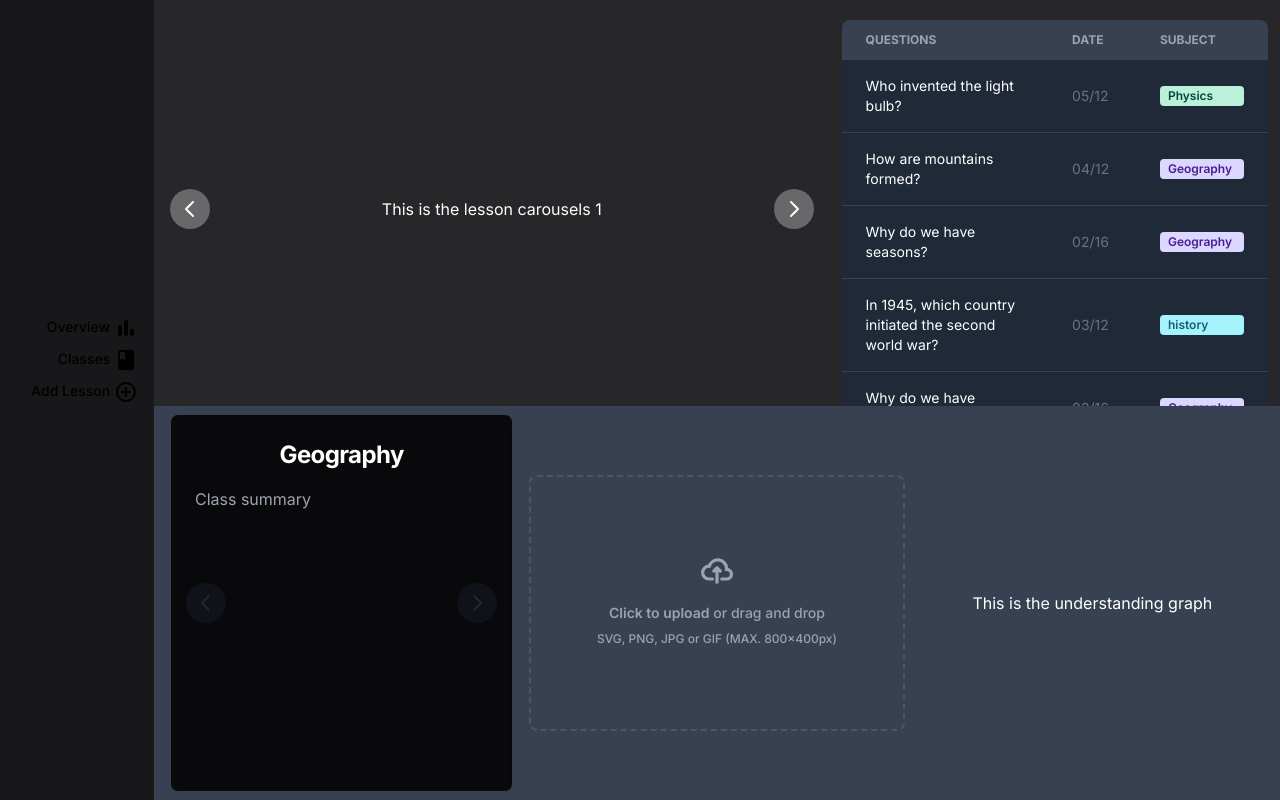
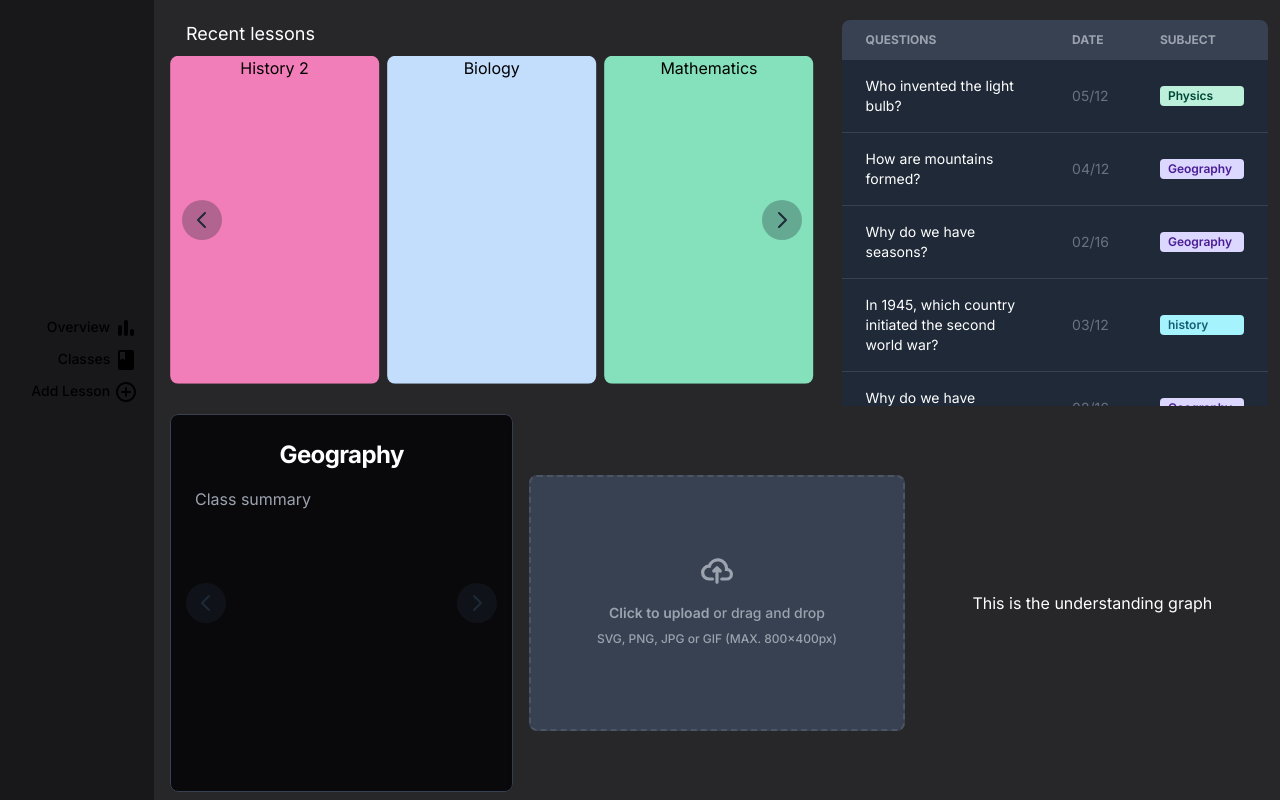
Before and after one commit to amadrafi/qubed_react, a Next.js app: page / in a window 1280 px wide. Built offline with nearby package versions, Linux system fonts and the light colour scheme.

Commit message:
added carousels

```diff
--- a/src/app/components/Carousel.js
+++ b/src/app/components/Carousel.js
@@ -4,10 +4,26 @@ import ClassCard from "./ClassCard";
 
 function LessonCarousels() {
   return (
-    <Carousel indicators={false} slide={false}>
-      <h1 className="text-center mx-auto">This is the lesson carousels 1</h1>
-      <h1 className="text-center mx-auto">This is the lesson carousels 2</h1>
-    </Carousel>
+    <div className="w-full h-full px-1 mx-2">
+      <h1 className=" pl-5 py-2 text-medium text-lg">Recent lessons</h1>
+      <Carousel indicators={false} slide={false} className="dark h-5/6 text-center">
+        <div className='grid grid-cols-3 h-full w-full  text-black overflow-x-hidden'>
+          <div className="bg-pink-400 rounded-lg mx-1">History 2</div>
+          <div className="bg-blue-200 rounded-lg mx-1">Biology</div>
+          <div className="bg-green-300 rounded-lg mx-1">Mathematics</div>
+        </div>
+        <div className='grid grid-cols-3 h-full w-full text-black overflow-x-hidden'>
+          <div className="bg-pink-400 rounded-lg mx-1">History 2</div>
+          <div className="bg-blue-200 rounded-lg mx-1">Biology</div>
+          <div className="bg-green-300 rounded-lg mx-1">Mathematics</div>
+        </div>
+        <div className='grid grid-cols-3 h-full w-full text-black overflow-x-hidden'>
+          <div className="bg-pink-400 rounded-lg ">History 2</div>
+          <div className="bg-blue-200 rounded-lg ">Biology</div>
+          <div className="bg-green-300 rounded-lg ">Mathematics</div>
+        </div>
+      </Carousel>
+    </div>
   );
 }
 
--- a/src/app/components/RecentQuestions.js
+++ b/src/app/components/RecentQuestions.js
@@ -5,9 +5,9 @@ import QuestionRow from './QuestionRow';
 
 function RecentQuestions(){
   return (
-    <div className=" w-full mx-3 max-h-full max-h-96 lg:max-h-full overflow-y-scroll py-2">
+    <div className=" mx-3 max-h-full items-center max-h-96 lg:max-h-full overflow-y-scroll py-2">
       <Table hoverable className='dark'>
-        <Table.Head className='sticky'>
+        <Table.Head>
           <Table.HeadCell>Questions</Table.HeadCell>
           <Table.HeadCell>Date</Table.HeadCell>
           <Table.HeadCell>Subject</Table.HeadCell>
--- a/src/app/page.js
+++ b/src/app/page.js
@@ -10,7 +10,7 @@ export default function Home() {
   return (
     <div className=" bg-zinc-800 text-white h-full max-w-full flex flex-col pt-3">
       <div className="flex flex-row h-3/6">
-        <div className="w-3/5 flex items-center">
+        <div className="w-3/5 flex">
           <LessonCarousels />
         </div>
         <div className="w-2/5 flex items-start">
@@ -18,13 +18,13 @@ export default function Home() {
         </div>
       </div>
       <div className="flex-row flex flex-auto">
-        <div className="w-1/3 px-4  bg-gray-700 py-2 flex items-center">
+        <div className="w-1/3 px-4  py-2 flex items-center">
           <ClassSummaries />
         </div>
-        <div className="w-1/3 bg-gray-700 flex items-center">
+        <div className="w-1/3 flex items-center">
           <UploadPicture />
         </div>
-        <div className="w-1/3 bg-gray-700 flex items-center">
+        <div className="w-1/3 flex items-center">
           <UnderstandingGraph />
         </div>
       </div>
```
Also changed, not shown: src/app/components/LessonCards.js (added).
